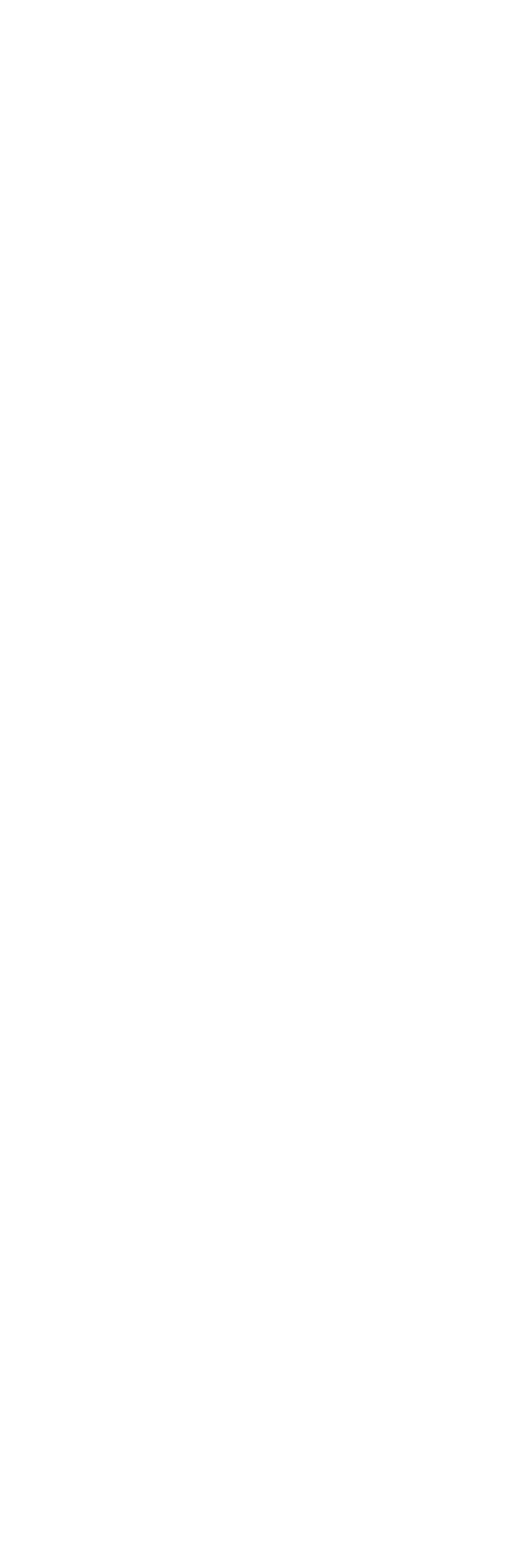
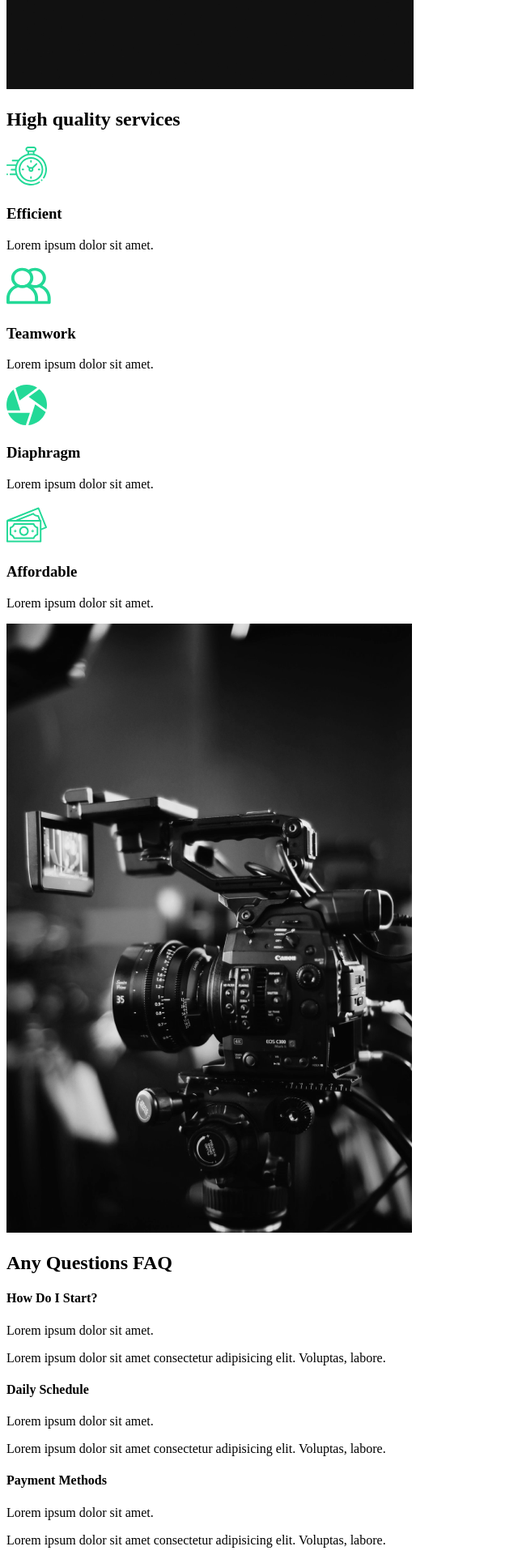
Before and after one commit to BibianaBalBar/React-Website, a React (Create React App) app: page / in a window 1280 px wide. Shown: the part 860-2780 px from the top of the page at 81% size, without its empty margins (0-640 px from the left). Before the commit the page ends 800 px from the top, so only its background shows below. Built offline with nearby package versions, Linux system fonts and the light colour scheme.

Commit message:
html sections structure

```diff
--- a/src/App.js
+++ b/src/App.js
@@ -1,9 +1,10 @@
 import React from "react";
+import AboutUs from "./pages/AboutUs";
 
 function App() {
   return (
     <div className="App">
-      <h1>Film</h1>
+      <AboutUs />
     </div>
   );
 }
--- /dev/null
+++ b/src/components/AboutSection.js
@@ -0,0 +1,32 @@
+import React from "react";
+import home1 from "../img/home1.png";
+
+const AboutSection = () => {
+  return (
+    <div>
+      <div className="description">
+        <div className="title">
+          <div className="hide">
+            <h2>We work to make</h2>
+          </div>
+          <div className="hide">
+            <h2>your <span>dreams</span> come </h2>
+          </div>
+          <div className="hide">
+            <h2>true.</h2>
+          </div>
+        </div>
+        <p>
+          Contact us for any photography or videography ideas that you have. We
+          have professionals with amazing skil.
+        </p>
+        <button>Contact Us</button>
+      </div>
+      <div className="image">
+        <img src={home1} alt="guy with camera"/>
+      </div>
+    </div>
+  );
+};
+
+export default AboutSection;
--- /dev/null
+++ b/src/components/FaqSection.js
@@ -0,0 +1,39 @@
+import React from "react";
+
+const FaqSection = () => {
+  return (
+    <div className="faq">
+      <h2>Any Questions <span>FAQ</span></h2>
+      <div className="question">
+        <h4>How Do I Start?</h4>
+        <div className="answer">
+          <p>Lorem ipsum dolor sit amet.</p>
+          <p>Lorem ipsum dolor sit amet consectetur adipisicing elit. Voluptas, labore.</p>
+        </div>
+      </div>
+      <div className="question">
+        <h4>Daily Schedule</h4>
+        <div className="answer">
+          <p>Lorem ipsum dolor sit amet.</p>
+          <p>Lorem ipsum dolor sit amet consectetur adipisicing elit. Voluptas, labore.</p>
+        </div>
+      </div>
+      <div className="question">
+        <h4>Payment Methods</h4>
+        <div className="answer">
+          <p>Lorem ipsum dolor sit amet.</p>
+          <p>Lorem ipsum dolor sit amet consectetur adipisicing elit. Voluptas, labore.</p>
+        </div>
+      </div>
+      <div className="question">
+        <h4>What Products Do You Offer?</h4>
+        <div className="answer">
+          <p>Lorem ipsum dolor sit amet.</p>
+          <p>Lorem ipsum dolor sit amet consectetur adipisicing elit. Voluptas, labore.</p>
+        </div>
+      </div>
+    </div>
+  );
+};
+
+export default FaqSection;
--- /dev/null
+++ b/src/components/ServicesSection.js
@@ -0,0 +1,51 @@
+import React from "react";
+import clock from "../img/clock.svg";
+import diaphragm from "../img/diaphragm.svg";
+import money from "../img/money.svg";
+import teamwork from "../img/teamwork.svg";
+import home2 from "../img/home2.png";
+
+const ServicesSection = () => {
+  return(
+    <div className="services">
+      <div className="description">
+        <h2>High <span>quality</span> services</h2>
+        <div className="cards">
+          <div className="card">
+            <div className="icon">
+              <img src={clock} alt="clock"/>
+              <h3>Efficient</h3>
+            </div>
+            <p>Lorem ipsum dolor sit amet.</p>
+          </div>
+          <div className="card">
+            <div className="icon">
+              <img src={teamwork} alt="teamwork"/>
+              <h3>Teamwork</h3>
+            </div>
+            <p>Lorem ipsum dolor sit amet.</p>
+          </div>
+          <div className="card">
+            <div className="icon">
+              <img src={diaphragm} alt="diaphragm"/>
+              <h3>Diaphragm</h3>
+            </div>
+            <p>Lorem ipsum dolor sit amet.</p>
+          </div>
+          <div className="card">
+            <div className="icon">
+              <img src={money} alt="money"/>
+              <h3>Affordable</h3>
+            </div>
+            <p>Lorem ipsum dolor sit amet.</p>
+          </div>
+        </div>
+      </div>
+      <div className="image">
+        <img src={home2} alt="home"/>
+      </div>
+    </div>
+  )
+};
+
+export default ServicesSection;
--- /dev/null
+++ b/src/pages/AboutUs.js
@@ -0,0 +1,16 @@
+import React from "react";
+import AboutSection from "../components/AboutSection";
+import ServicesSection from "../components/ServicesSection";
+import FaqSection from "../components/FaqSection";
+
+const AboutUs = () => {
+  return(
+    <>
+      <AboutSection />
+      <ServicesSection />
+      <FaqSection />
+    </>
+  );
+};
+
+export default AboutUs;
```
Also changed, not shown: 1 other file (tests, documents, lock files or other folders).
